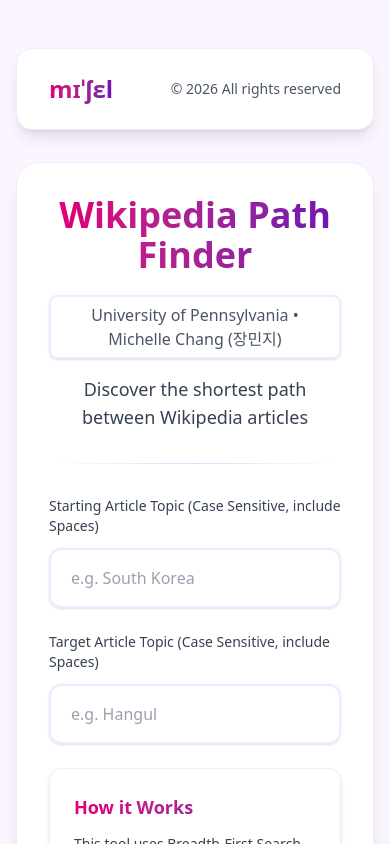
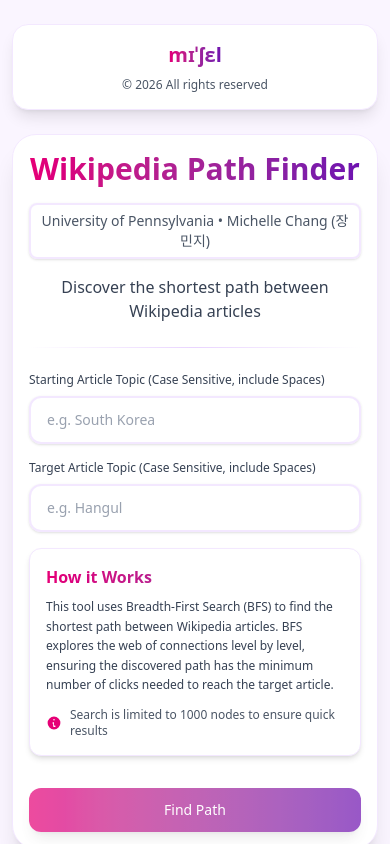
Before and after one commit to michellechang02/wikipediafinder, a React (Vite) app in the folder frontend/: page / in a window 390 px wide. Shown: the top 844 px of the page. Built offline with nearby package versions, Linux system fonts and the light colour scheme.

Commit message:
Improve responsive design for mobile, tablet, and narrow views
Co-authored-by: michellechang02 <95554630+michellechang02@users.noreply.github.com>

```diff
--- a/frontend/src/App.tsx
+++ b/frontend/src/App.tsx
@@ -70,44 +70,44 @@ function App() {
   };
 
   return (
-    <div className="min-h-screen bg-purple-50 py-12 px-4 sm:px-6 lg:px-8">
+    <div className="min-h-screen bg-purple-50 py-6 sm:py-12 px-3 sm:px-4 md:px-6 lg:px-8">
       <div className="max-w-7xl mx-auto">
         {/* Navbar */}
-        <div className="flex justify-between items-center px-8 py-6 mb-8 bg-white backdrop-blur-sm rounded-2xl border border-purple-100 shadow-lg">
-          <div className="text-2xl font-bold bg-gradient-to-r from-pink-600 to-purple-800 text-transparent bg-clip-text font-sans">
+        <div className="flex flex-col sm:flex-row justify-between items-center gap-2 sm:gap-4 px-4 sm:px-8 py-4 sm:py-6 mb-6 sm:mb-8 bg-white backdrop-blur-sm rounded-2xl border border-purple-100 shadow-lg">
+          <div className="text-xl sm:text-2xl font-bold bg-gradient-to-r from-pink-600 to-purple-800 text-transparent bg-clip-text font-sans">
             mɪˈʃɛl
           </div>
           <div className="flex items-center gap-4">
-            <div className="text-sm font-medium text-gray-600">{copyrightText}</div>
+            <div className="text-xs sm:text-sm font-medium text-gray-600 text-center">{copyrightText}</div>
           </div>
         </div>
 
         <div className="flex flex-col lg:flex-row gap-8">
           {/* Input Section */}
           <div className="lg:w-1/2">
-            <div className="bg-white backdrop-blur-sm shadow-xl rounded-3xl p-8 border border-purple-100 hover:shadow-2xl hover:scale-[1.02] transition-all duration-300">
-              <div className="text-center mb-8">
+            <div className="bg-white backdrop-blur-sm shadow-xl rounded-3xl p-4 sm:p-8 border border-purple-100 hover:shadow-2xl hover:scale-[1.02] transition-all duration-300">
+              <div className="text-center mb-6 sm:mb-8">
 
-                <h1 className="text-4xl font-bold bg-gradient-to-r from-pink-600 to-purple-800 text-transparent bg-clip-text mb-4 font-sans">
+                <h1 className="text-3xl sm:text-4xl font-bold bg-gradient-to-r from-pink-600 to-purple-800 text-transparent bg-clip-text mb-4 font-sans">
                   Wikipedia Path Finder
                 </h1>
-                <div className="mt-5">
-                  <p className="text-md text-gray-600 font-normal px-3 py-1.5 border-2 border-purple-100 rounded-lg inline-block shadow-sm hover:shadow-md transition-all duration-200">University of Pennsylvania • Michelle Chang (장민지)</p>
+                <div className="mt-4 sm:mt-5">
+                  <p className="text-sm sm:text-md text-gray-600 font-normal px-2 sm:px-3 py-1.5 border-2 border-purple-100 rounded-lg inline-block shadow-sm hover:shadow-md transition-all duration-200">University of Pennsylvania • Michelle Chang (장민지)</p>
                 </div>
                 <div className="mt-4">
-                  <p className="text-lg text-gray-700 font-normal font-sans">
+                  <p className="text-base sm:text-lg text-gray-700 font-normal font-sans">
                     Discover the shortest path between Wikipedia articles
                   </p>
                 </div>
 
-                <div className="mt-8 mb-8">
+                <div className="mt-6 sm:mt-8 mb-6 sm:mb-8">
                   <div className="h-px bg-gradient-to-r from-transparent via-purple-200 to-transparent"></div>
                 </div>
               </div>
 
-              <div className="space-y-6">
+              <div className="space-y-4 sm:space-y-6">
                 <div className="group relative">
-                  <label htmlFor="startingLink" className="block text-sm font-normal text-gray-700 mb-3 group-hover:text-pink-600 transition-colors duration-200">
+                  <label htmlFor="startingLink" className="block text-xs sm:text-sm font-normal text-gray-700 mb-2 sm:mb-3 group-hover:text-pink-600 transition-colors duration-200">
                     Starting Article Topic (Case Sensitive, include Spaces)
                   </label>
                   <input
@@ -116,7 +116,7 @@ function App() {
                     value={startingLink}
                     onChange={(e) => setStartingLink(e.target.value)}
                     placeholder="e.g. South Korea"
-                    className="mt-1 block w-full px-5 py-4 border-2 border-purple-100 rounded-xl focus:ring-2 focus:ring-purple-800 focus:border-purple-800 bg-white/70 shadow-sm placeholder:text-gray-400 transition-all duration-200 group-hover:bg-white/90"
+                    className="mt-1 block w-full px-4 sm:px-5 py-3 sm:py-4 text-sm sm:text-base border-2 border-purple-100 rounded-xl focus:ring-2 focus:ring-purple-800 focus:border-purple-800 bg-white/70 shadow-sm placeholder:text-gray-400 transition-all duration-200 group-hover:bg-white/90"
                   />
                   <div className="absolute inset-y-0 right-0 flex items-center pr-3 pointer-events-none opacity-0 group-hover:opacity-100 transition-opacity duration-200 mt-8">
                     <svg className="h-5 w-5 text-pink-600" xmlns="http://www.w3.org/2000/svg" viewBox="0 0 20 20" fill="currentColor">
@@ -126,7 +126,7 @@ function App() {
                 </div>
 
                 <div className="group relative">
-                  <label htmlFor="endingLink" className="block text-sm font-normal text-gray-700 mb-3 group-hover:text-pink-600 transition-colors duration-200">
+                  <label htmlFor="endingLink" className="block text-xs sm:text-sm font-normal text-gray-700 mb-2 sm:mb-3 group-hover:text-pink-600 transition-colors duration-200">
                     Target Article Topic (Case Sensitive, include Spaces)
                   </label>
                   <input
@@ -135,7 +135,7 @@ function App() {
                     value={endingLink}
                     onChange={(e) => setEndingLink(e.target.value)}
                     placeholder="e.g. Hangul"
-                    className="mt-1 block w-full px-5 py-4 border-2 border-purple-100 rounded-xl focus:ring-2 focus:ring-purple-800 focus:border-purple-800 bg-white/70 shadow-sm placeholder:text-gray-400 transition-all duration-200 group-hover:bg-white/90"
+                    className="mt-1 block w-full px-4 sm:px-5 py-3 sm:py-4 text-sm sm:text-base border-2 border-purple-100 rounded-xl focus:ring-2 focus:ring-purple-800 focus:border-purple-800 bg-white/70 shadow-sm placeholder:text-gray-400 transition-all duration-200 group-hover:bg-white/90"
                   />
                   <div className="absolute inset-y-0 right-0 flex items-center pr-3 pointer-events-none opacity-0 group-hover:opacity-100 transition-opacity duration-200 mt-8">
                     <svg className="h-5 w-5 text-pink-600" xmlns="http://www.w3.org/2000/svg" viewBox="0 0 20 20" fill="currentColor">
@@ -144,25 +144,25 @@ function App() {
                   </div>
                 </div>
 
-                <div className="mt-6 p-6 bg-white rounded-xl border border-purple-100 shadow-md hover:shadow-lg transition-all duration-300">
-                  <h3 className="text-lg font-semibold bg-gradient-to-r from-pink-600 to-purple-800 text-transparent bg-clip-text mb-3">How it Works</h3>
-                  <p className="text-sm leading-relaxed text-gray-700 font-normal mb-4 font-sans">
+                <div className="mt-4 sm:mt-6 p-4 sm:p-6 bg-white rounded-xl border border-purple-100 shadow-md hover:shadow-lg transition-all duration-300">
+                  <h3 className="text-base sm:text-lg font-semibold bg-gradient-to-r from-pink-600 to-purple-800 text-transparent bg-clip-text mb-2 sm:mb-3">How it Works</h3>
+                  <p className="text-xs sm:text-sm leading-relaxed text-gray-700 font-normal mb-3 sm:mb-4 font-sans">
                     This tool uses Breadth-First Search (BFS) to find the shortest path between Wikipedia articles.
                     BFS explores the web of connections level by level, ensuring the discovered path has the minimum
                     number of clicks needed to reach the target article.
                   </p>
-                  <div className="mt-3 flex items-center space-x-2 text-sm font-normal text-gray-600">
-                    <svg className="w-5 h-5 text-pink-600" fill="currentColor" viewBox="0 0 20 20" xmlns="http://www.w3.org/2000/svg">
+                  <div className="mt-3 flex items-center space-x-2 text-xs sm:text-sm font-normal text-gray-600">
+                    <svg className="w-4 h-4 sm:w-5 sm:h-5 text-pink-600 flex-shrink-0" fill="currentColor" viewBox="0 0 20 20" xmlns="http://www.w3.org/2000/svg">
                       <path fillRule="evenodd" d="M18 10a8 8 0 11-16 0 8 8 0 0116 0zm-7-4a1 1 0 11-2 0 1 1 0 012 0zM9 9a1 1 0 000 2v3a1 1 0 001 1h1a1 1 0 100-2h-1V9z" clipRule="evenodd"></path>
                     </svg>
-                    <span className="text-sm font-normal text-gray-600">Search is limited to 1000 nodes to ensure quick results</span>
+                    <span className="text-xs sm:text-sm font-normal text-gray-600">Search is limited to 1000 nodes to ensure quick results</span>
                   </div>
                 </div>
 
                 <button
                   onClick={handleQuery}
                   disabled={!startingLink || !endingLink || isLoading}
-                  className="w-full mt-6 py-3.5 px-4 bg-gradient-to-r from-pink-600 to-purple-800 text-white font-medium rounded-xl hover:from-pink-700 hover:to-purple-900 transform hover:scale-[1.02] transition-all duration-200 focus:outline-none focus:ring-2 focus:ring-purple-500 focus:ring-offset-2 shadow-lg disabled:opacity-70 disabled:cursor-not-allowed disabled:transform-none"
+                  className="w-full mt-4 sm:mt-6 py-3 sm:py-3.5 px-4 text-sm sm:text-base bg-gradient-to-r from-pink-600 to-purple-800 text-white font-medium rounded-xl hover:from-pink-700 hover:to-purple-900 transform hover:scale-[1.02] transition-all duration-200 focus:outline-none focus:ring-2 focus:ring-purple-500 focus:ring-offset-2 shadow-lg disabled:opacity-70 disabled:cursor-not-allowed disabled:transform-none"
                 >
                   {isLoading ? (
                     <span className="flex items-center justify-center">
@@ -183,10 +183,10 @@ function App() {
           {/* Results Section */}
           <div className="lg:w-1/2">
             {(isLoading || results.length > 0) && (
-              <div className="bg-gradient-to-br from-white/95 via-white/90 to-purple-50/90 backdrop-blur-sm shadow-xl rounded-3xl p-8 border border-purple-100 hover:shadow-2xl hover:scale-[1.02] transition-all duration-300">
+              <div className="bg-gradient-to-br from-white/95 via-white/90 to-purple-50/90 backdrop-blur-sm shadow-xl rounded-3xl p-4 sm:p-8 border border-purple-100 hover:shadow-2xl hover:scale-[1.02] transition-all duration-300">
                 {isLoading ? (
                   <div className="text-center">
-                    <p className="text-xl font-semibold bg-gradient-to-r from-pink-600 to-pink-800 text-transparent bg-clip-text">
+                    <p className="text-lg sm:text-xl font-semibold bg-gradient-to-r from-pink-600 to-pink-800 text-transparent bg-clip-text">
                       Exploring Wikipedia using BFS...
                     </p>
                     <div className="mt-6 flex justify-center">
@@ -196,7 +196,7 @@ function App() {
                 ) : (
                   <>
                     {nodesExplored > 0 && (
-                      <div className="mb-4 text-sm font-medium bg-gradient-to-r from-pink-600 to-purple-800 text-transparent bg-clip-text">
+                      <div className="mb-4 text-xs sm:text-sm font-medium bg-gradient-to-r from-pink-600 to-purple-800 text-transparent bg-clip-text">
                         BFS explored {nodesExplored} nodes to find this path
                       </div>
                     )}
--- a/frontend/src/components/ResultsList.tsx
+++ b/frontend/src/components/ResultsList.tsx
@@ -4,34 +4,34 @@ interface ResultsListProps {
 
   export const ResultsList = ({ results }: ResultsListProps) => {
     return (
-      <div className="space-y-4">
-        <div className="mb-6">
-          <h2 className="text-2xl font-semibold bg-gradient-to-r from-pink-600 to-purple-800 text-transparent bg-clip-text mb-2 font-sans">Path Results</h2>
-          <p className="text-sm text-gray-600 font-normal font-sans">
+      <div className="space-y-3 sm:space-y-4">
+        <div className="mb-4 sm:mb-6">
+          <h2 className="text-xl sm:text-2xl font-semibold bg-gradient-to-r from-pink-600 to-purple-800 text-transparent bg-clip-text mb-2 font-sans">Path Results</h2>
+          <p className="text-xs sm:text-sm text-gray-600 font-normal font-sans">
             Click on any article to open it in Wikipedia. Hover over links to preview the destination.
           </p>
         </div>
         {results.map((res, index) => (
           <div
             key={index}
-            className="bg-white backdrop-blur-sm border border-blue-100 rounded-xl p-4 hover:border-blue-300 transition-all duration-200 transform hover:scale-[1.02] hover:shadow-lg"
+            className="bg-white backdrop-blur-sm border border-blue-100 rounded-xl p-3 sm:p-4 hover:border-blue-300 transition-all duration-200 transform hover:scale-[1.02] hover:shadow-lg"
             title={`Click to visit: ${res.split('/wiki/').pop()?.replace(/_/g, ' ')}`}
           >
-            <div className="flex items-center space-x-4">
-              <span className="flex-shrink-0 h-8 w-8 rounded-lg bg-gradient-to-r from-pink-600 to-purple-800 flex items-center justify-center text-white font-medium shadow-md">
+            <div className="flex items-center space-x-3 sm:space-x-4">
+              <span className="flex-shrink-0 h-7 w-7 sm:h-8 sm:w-8 rounded-lg bg-gradient-to-r from-pink-600 to-purple-800 flex items-center justify-center text-white text-sm sm:text-base font-medium shadow-md">
                 {index + 1}
               </span>
               <a
                 href={res}
                 target="_blank"
                 rel="noopener noreferrer"
-                className="group flex items-center space-x-2 text-pink-600 hover:text-purple-800 truncate transition-colors"
+                className="group flex items-center space-x-2 text-pink-600 hover:text-purple-800 min-w-0 flex-1 transition-colors"
               >
-                <span className="group-hover:underline font-normal">
+                <span className="group-hover:underline font-normal text-sm sm:text-base break-words">
                   {res.split('/wiki/').pop()?.replace(/_/g, ' ')}
                 </span>
                 <svg
-                  className="w-4 h-4 opacity-0 group-hover:opacity-100 transition-all duration-200"
+                  className="w-3 h-3 sm:w-4 sm:h-4 flex-shrink-0 opacity-0 group-hover:opacity-100 transition-all duration-200"
                   fill="none"
                   stroke="currentColor"
                   viewBox="0 0 24 24"
```
